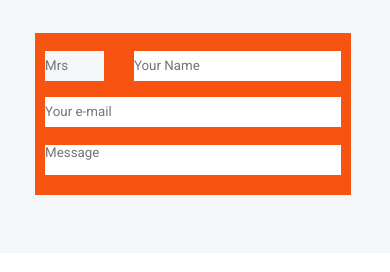
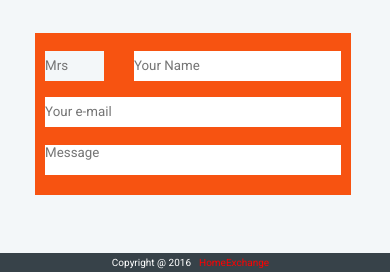
Before and after one commit to GordanaFED/git-domaci-fed-12, a plain HTML site: page gitIndeks.html in a window 390 px wide. Shown: the part 2771-3043 px from the top of the page. Drawn offline with Linux system fonts and the light colour scheme.

Commit message:
Footer, verzija - mobilni

```diff
--- a/gitIndeks.html
+++ b/gitIndeks.html
@@ -170,6 +170,8 @@
 		</div>
 
 	</section>
+	<footer><p>Copyright @ 2016</p><p class="red"> HomeExchange</p>
+	</footer>
 
 
 </main>
--- a/scss/text.scss
+++ b/scss/text.scss
@@ -311,3 +311,26 @@ li a:hover {
     }
 
 }
+footer{
+
+    background-color: $HFcolor;
+
+    width: 100%;
+    float: left;
+
+    p{
+        color: white;
+        float: left;
+        width: 50%;
+        text-align: right;
+        font-size: 10px;
+        padding: 0.4em;
+
+    }
+    .red{
+        color: red;
+        float: left;
+        width: 50%;
+        text-align: left;
+    }
+}
```
Also changed, not shown: css/text.css.
